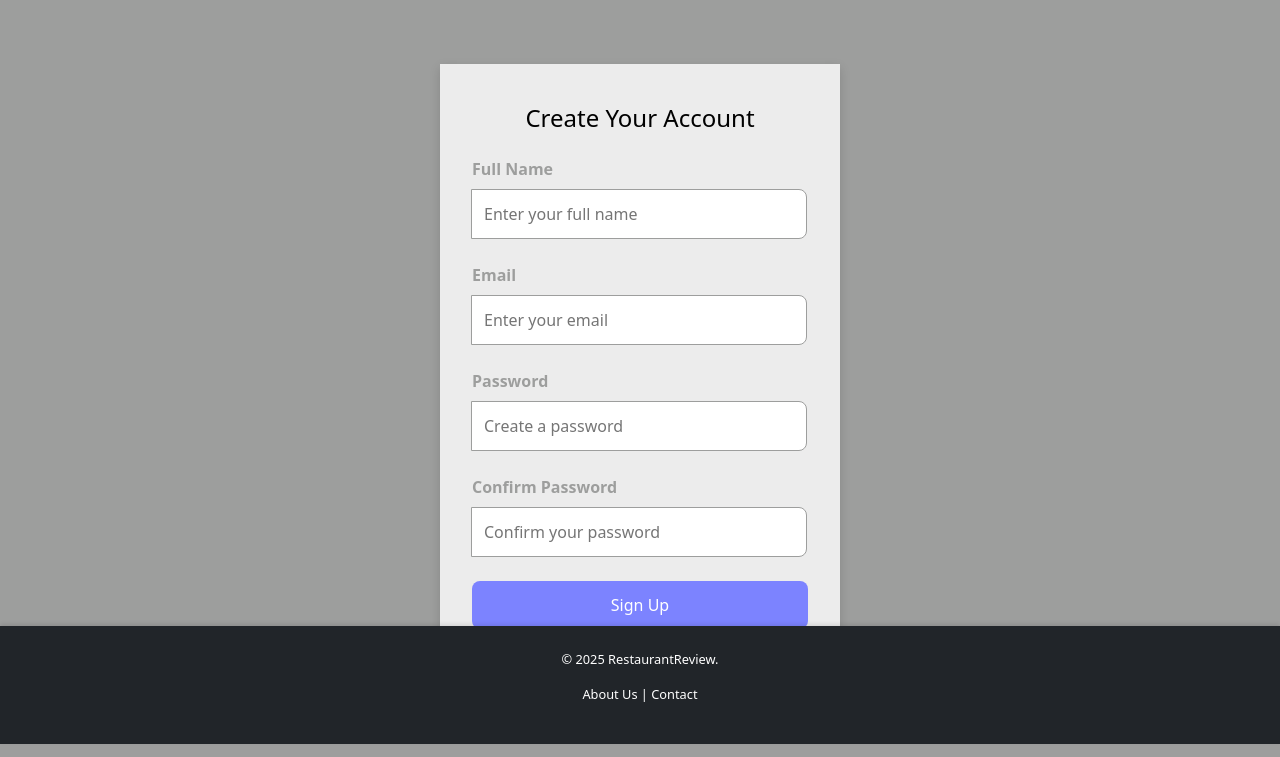
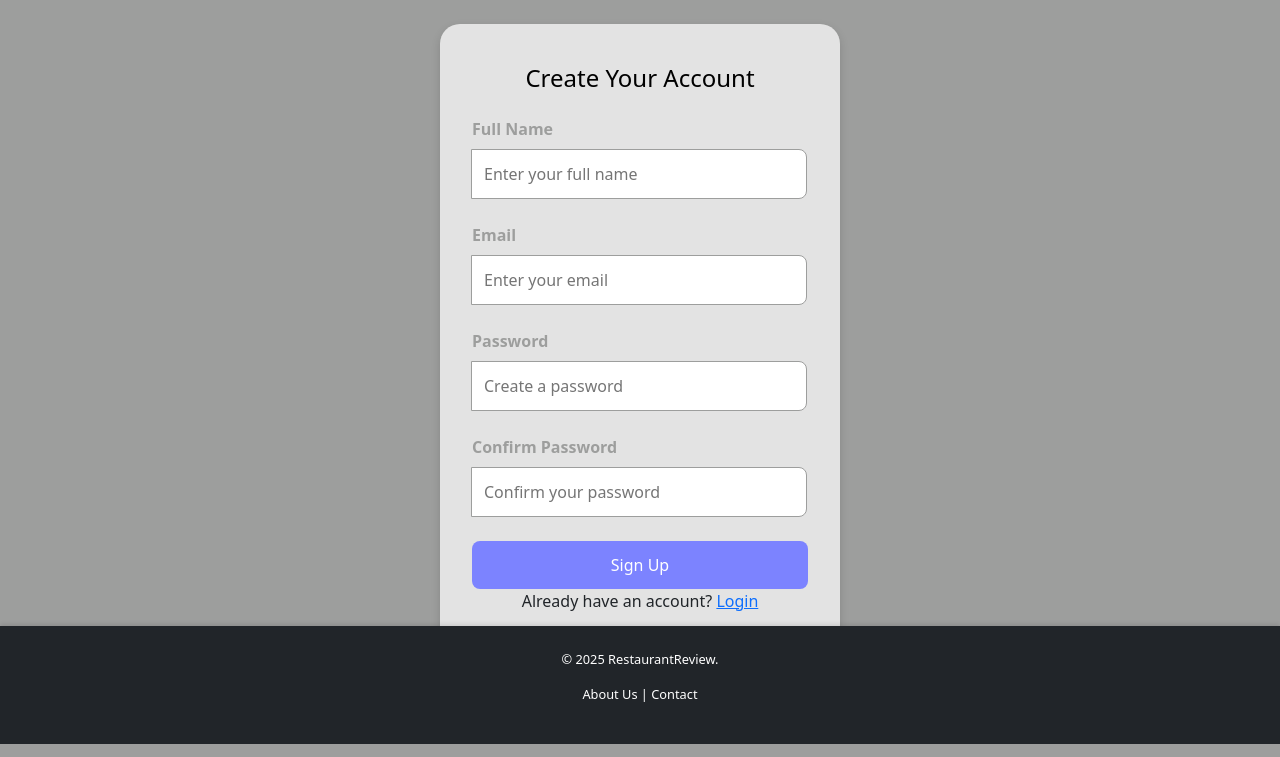
Before and after one commit to samueltl21/restaurantreview, a Flask app: page /sign_up in a window 1280 px wide. Shown: the part 56-813 px from the top of the page. Run offline with Flask 3, Linux system fonts and the light colour scheme.

Commit message:
Update styles.css

```diff
--- a/app/static/styles.css
+++ b/app/static/styles.css
@@ -44,22 +44,26 @@ body {
     border: 1px solid #ffffff;
 }
 
-/* Define login and registration containers separately to avoid style conflicts */
+/* Styling for titles in login and registration containers */
 .login-container,
 .registration-container {
     display: flex;
     flex-direction: column;
     justify-content: center;
     align-items: center;
-    background-color: rgba(245, 245, 245, 0.9); /* Increased transparency */
+    background-color: rgba(245, 245, 245, 0.8);
     padding: 2.5rem 2rem;
-    border-radius: 0; /* Square corners for the container */
+    border-radius: 20px;
     box-shadow: 0 4px 10px rgba(0, 0, 0, 0.15);
     width: 90%;
     max-width: 400px;
-    max-height: 90vh; /* Increased height to reduce clipping */
-    overflow-y: auto; /* Enable scrolling if content overflows */
-    margin: 4rem auto;
+    max-height: 90vh;
+    margin: 2rem auto;
+}
+
+/* Registration  margin-top */
+.registration-container {
+    margin-top: 1.5rem;
 }
 
 /* Styling for titles in login and registration containers */
@@ -89,7 +93,7 @@ body {
     width: 100%;
     padding: 0.75rem;
     border: 1px solid #9d9e9d;
-    border-radius: 8px; /* Rounded corners for inputs */
+    border-radius: 8px;
     font-size: 1rem;
     box-sizing: border-box;
     transition: all 0.2s ease-in-out;
@@ -109,7 +113,7 @@ body {
     color: #ffffff;
     font-size: 1rem;
     border: none;
-    border-radius: 8px; /* Rounded corners for button */
+    border-radius: 8px;
     cursor: pointer;
     text-align: center;
     transition: background-color 0.2s ease-in-out;
```
